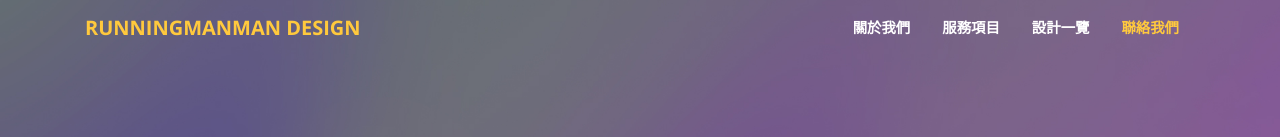
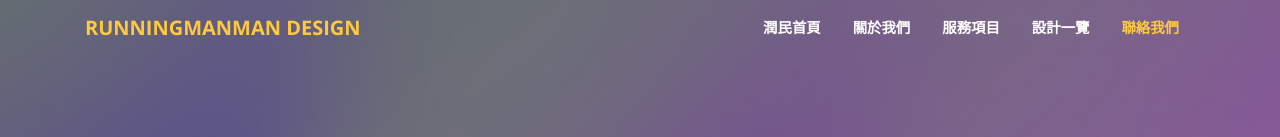
Before and after one commit to runningmanman/runningmanman.github.io, a plain HTML site: page design.html in a window 1280 px wide. Shown: the top 137 px of the page. Drawn offline with nearby package versions, Linux system fonts and the light colour scheme.

Commit message:
Add files via upload

```diff
--- a/design.html
+++ b/design.html
@@ -43,6 +43,7 @@
             <div class="collapse navbar-collapse" id="navbarResponsive">
                 <ul class="nav navbar-nav ml-auto">
                     <li class="nav-item" role="presentation"><a class="nav-link invisible js-scroll-trigger" href="index.html">潤民首頁</a></li>
+                    <li class="nav-item" role="presentation"><a class="nav-link js-scroll-trigger" href="index.html">潤民首頁</a></li>
                     <li class="nav-item" role="presentation"><a class="nav-link js-scroll-trigger" href="#about">關於我們</a></li>
                     <li class="nav-item" role="presentation"><a class="nav-link js-scroll-trigger" href="#services">服務項目</a></li>
                     <li class="nav-item" role="presentation"><a class="nav-link js-scroll-trigger" href="#portfolio">設計一覽</a></li>
```
Also changed, not shown: index.html (line endings or trailing spaces).
